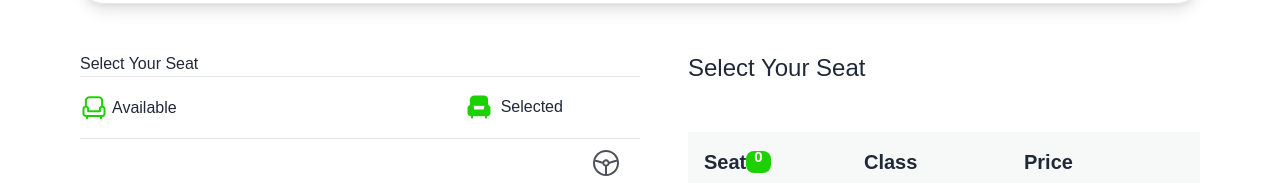
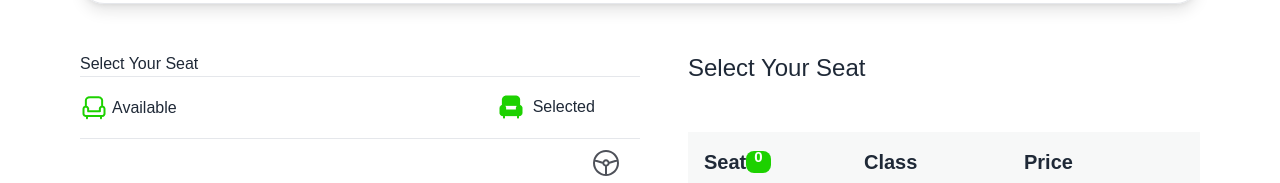
Before and after one commit to MusfiqRabby/B9A5-smart-ticketing, a plain HTML site: page index.html in a window 1280 px wide. Shown: the part 2188-2371 px from the top of the page. Drawn offline with nearby package versions, Linux system fonts and the light colour scheme.

Commit message:
code modify

```diff
--- a/index.html
+++ b/index.html
@@ -196,7 +196,7 @@
         </div>
         <hr>
         <div class="my-4">
-          <div class="flex gap-72">
+          <div class="flex gap-80">
             <h4 class="flex items-center  gap-1">
               <img src="images/seat-green.png" alt="">
               Available</h4>
```
